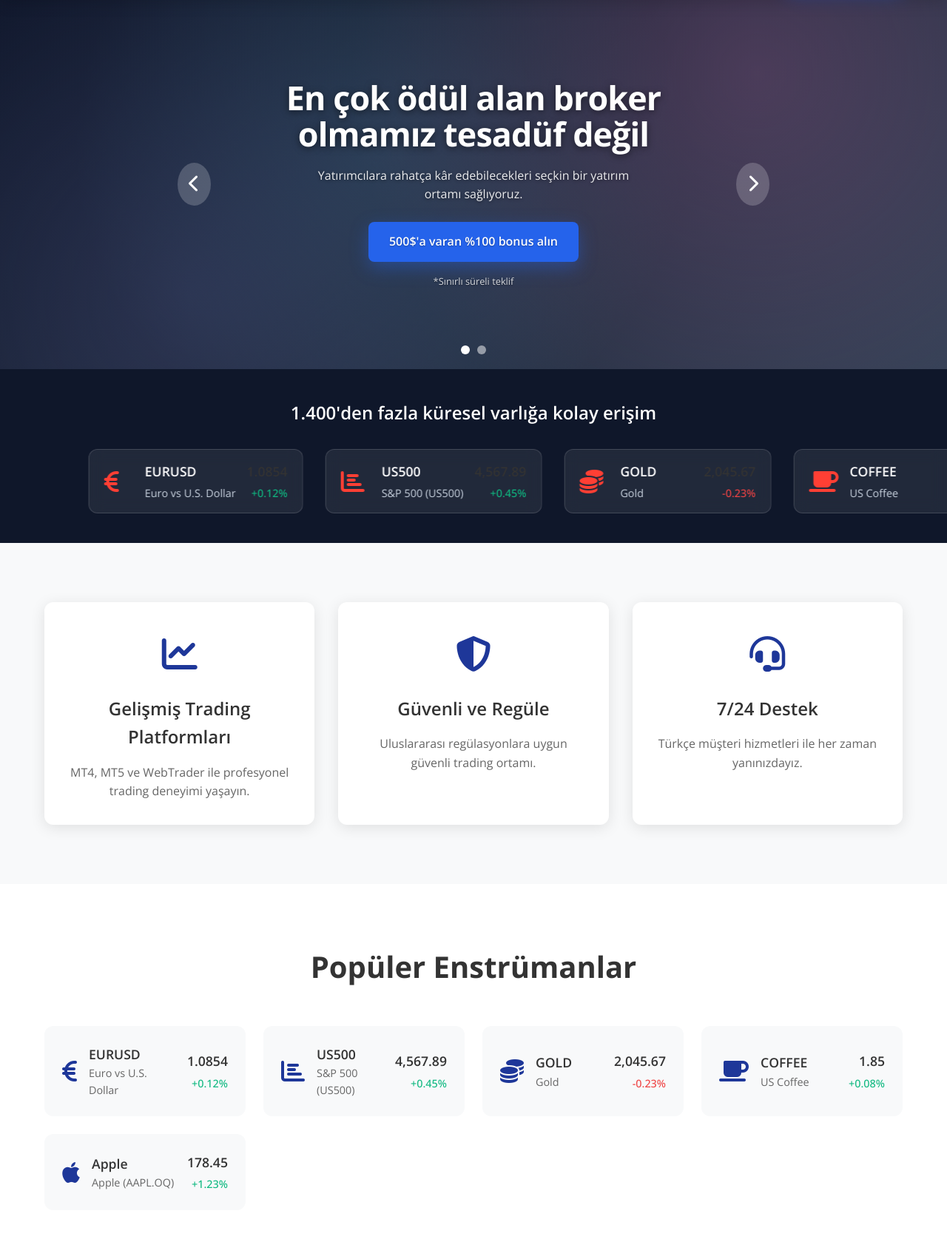
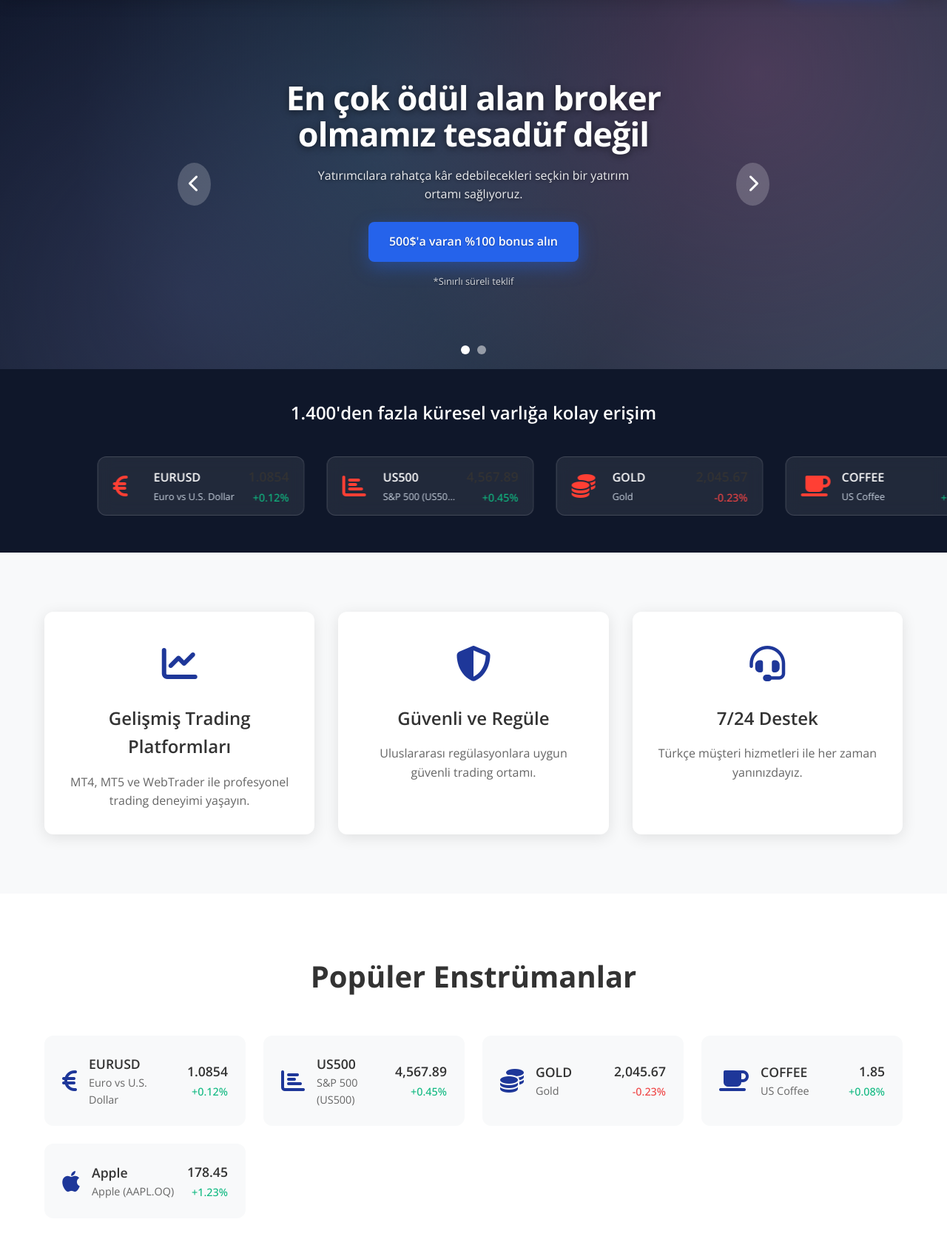
Before and after one commit to tusekom55/tug, a PHP site: page / in a window 1280 px wide. Shown: the part 124-1826 px from the top of the page at 74% size. Run offline with PHP 8.4, Linux system fonts and the light colour scheme; some libraries are stand-ins or nearby versions.

Commit message:
Coin listesi tamamen düzeltildi - yan yana kaydırma animasyonu çalışıyor

```diff
--- a/public_html/css/style.css
+++ b/public_html/css/style.css
@@ -393,6 +393,7 @@ body {
     background: #0f172a;
     padding: 40px 0;
     overflow: hidden;
+    width: 100%;
 }
 
 .coins-intro {
@@ -415,6 +416,7 @@ body {
     overflow: hidden;
     position: relative;
     width: 100%;
+    height: 100px;
 }
 
 .coins-scroll {
@@ -423,7 +425,8 @@ body {
     animation: scrollCoins 25s linear infinite;
     width: max-content;
     will-change: transform;
-    padding-left: 100%;
+    align-items: center;
+    height: 100px;
 }
 
 .coin-card {
@@ -432,12 +435,15 @@ body {
     border-radius: 12px;
     padding: 15px 20px;
     min-width: 280px;
+    max-width: 280px;
     display: flex;
     align-items: center;
     gap: 15px;
     backdrop-filter: blur(10px);
     transition: transform 0.3s ease, box-shadow 0.3s ease;
     flex-shrink: 0;
+    white-space: nowrap;
+    height: 80px;
 }
 
 .coin-card:hover {
@@ -454,29 +460,35 @@ body {
 
 .coin-info {
     flex: 1;
+    min-width: 0;
 }
 
 .coin-name {
     font-weight: 600;
-    font-size: 1.1rem;
+    font-size: 1rem;
     color: white;
-    margin-bottom: 4px;
+    margin-bottom: 2px;
+    overflow: hidden;
+    text-overflow: ellipsis;
 }
 
 .coin-desc {
-    font-size: 0.9rem;
+    font-size: 0.8rem;
     color: #cbd5e1;
+    overflow: hidden;
+    text-overflow: ellipsis;
 }
 
 .coin-price {
     text-align: right;
+    flex-shrink: 0;
 }
 
 .price {
     font-weight: 600;
-    font-size: 1.1rem;
+    font-size: 1rem;
     color: white;
-    margin-bottom: 4px;
+    margin-bottom: 2px;
 }
 
 .change {
@@ -494,7 +506,7 @@ body {
 
 @keyframes scrollCoins {
     0% {
-        transform: translateX(0);
+        transform: translateX(100vw);
     }
     100% {
         transform: translateX(-100%);
```
